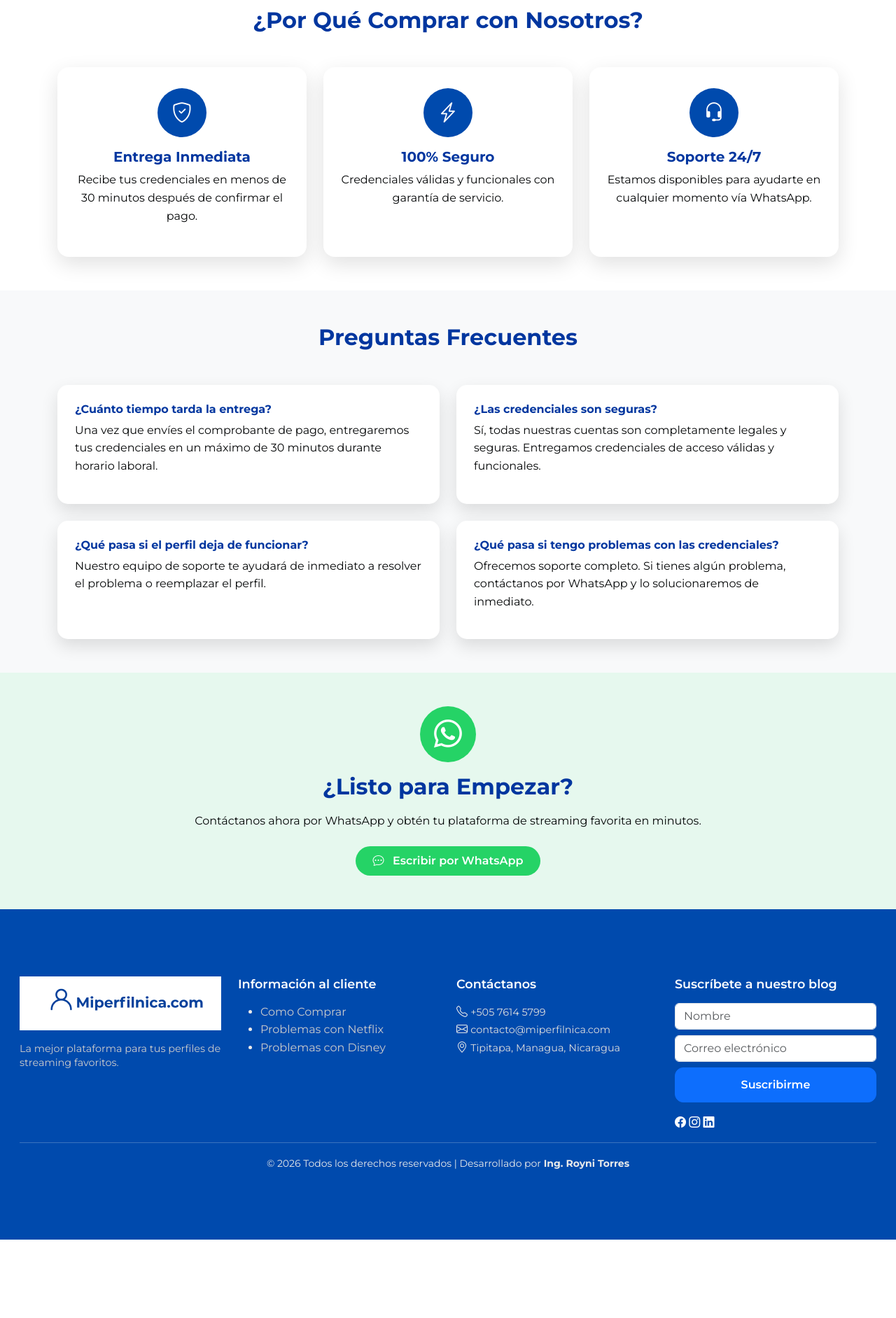
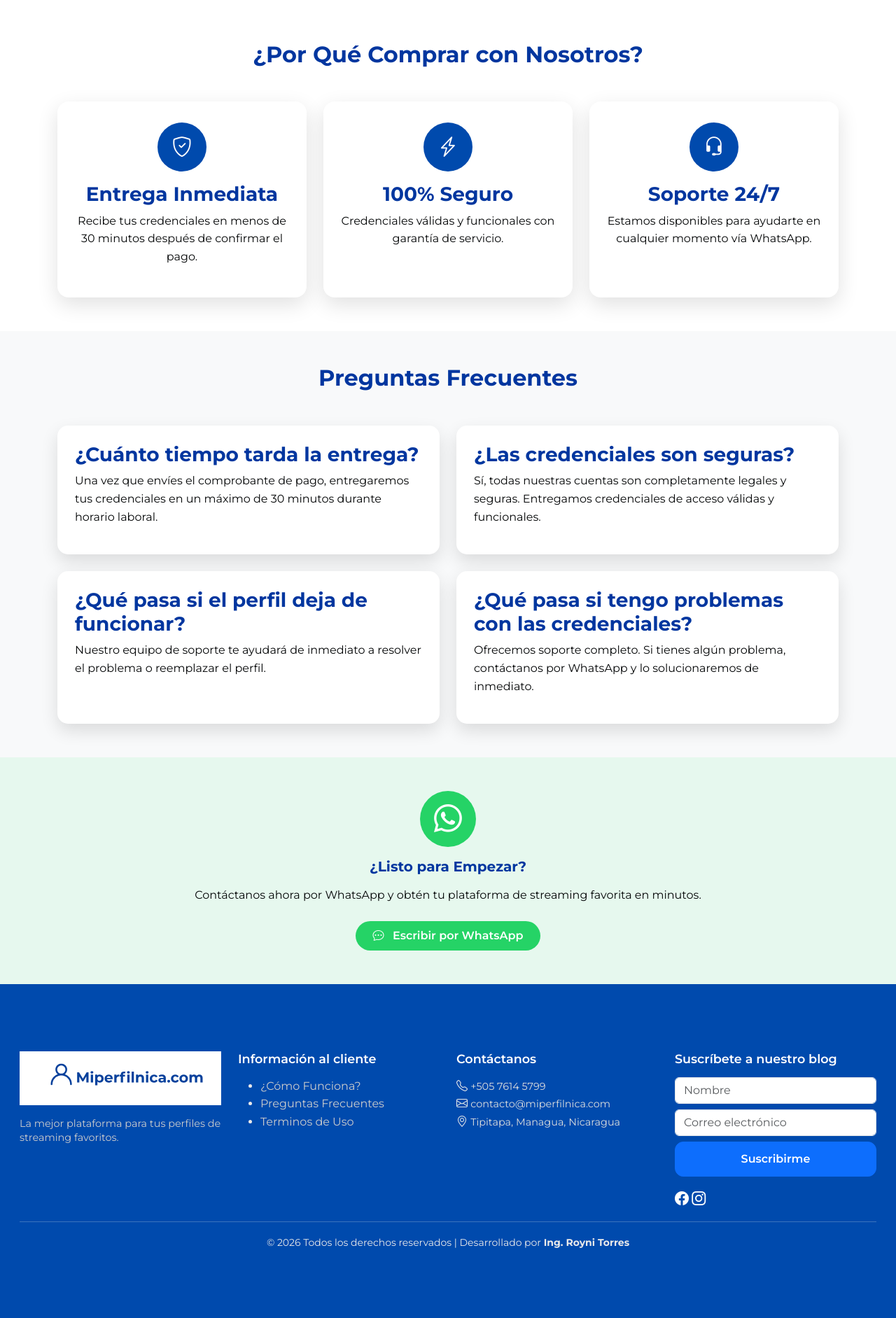
Before and after one commit to roynitorres/Miperfilnica, a Flask app: page /comofunciona in a window 1280 px wide. Shown: the part 1600-3483 px from the top of the page at 70% size. Before the commit the page ends 3371 px from the top, so only its background shows below. Run offline with Flask 3, Linux system fonts and the light colour scheme.

Commit message:
vamos revisando las paginas para SEO, actulamenete hasta como funciona.hmtl

```diff
--- a/app.py
+++ b/app.py
@@ -2,6 +2,7 @@ from flask import Flask, render_template, abort
 from data import platforms, combosDuos, combosTrios
 
 app = Flask(__name__)
+app.url_map.strict_slashes = False
 
 @app.route("/")
 def inicio():
--- a/static/css/style.css
+++ b/static/css/style.css
@@ -463,6 +463,7 @@
     );
 }
 
+
 /* Overlay oscuro sutil */
 .hero::after {
     content: "";
--- a/templates/comofunciona.html
+++ b/templates/comofunciona.html
@@ -1,10 +1,10 @@
 {% extends "layout.html" %}
-{% block title %} Como funciona {%endblock%}
+{% block title %} Cómo Funciona | Compra Perfiles de Streaming en Nicaragua | Mi Perfil Nica {%endblock%}
 {% block content %}
 <!-- ¿Cómo Funciona? -->
-<section class="how-it-works-header text-center text-white py-5">
+<section id="como-funciona" class="how-it-works-header text-center text-white py-5">
     <div class="container">
-        <h2 class="fw-bold mb-3 text-white">¿Cómo Funciona?</h2>
+        <h1 class="fw-bold mb-3 text-white">¿Cómo Funciona?</h1>
         <p class="lead mb-0">
             Obtener tu plataforma de streaming favorita es muy fácil y rápido.
             Solo sigue estos simples pasos y empieza a disfrutar de tu contenido en minutos.
@@ -21,16 +21,16 @@
             <div class="col-md-6 text-center mb-4 mb-md-0">
                 <div class="step-image-wrapper">
                     <span class="step-number">1</span>
-                    <img src="{{ url_for('static', filename='imagenes/Whatsapp.svg') }}" alt="Paso 1"
+                    <img src="{{ url_for('static', filename='imagenes/Whatsapp.svg') }}" alt="Contáctanos por WhatsAppy con gusto de atendemos en Mi perfil Nica"
                         class="img-fluid rounded-circle step-image">
                 </div>
             </div>
             <div class="col-md-6">
                 <div class="step-card">
-                    <h5 class="fw-bold">
-                        <i class="bi bi-whatsapp me-2 text-primary"></i>Escríbenos por WhatsApp
+                    <h3 class="fw-bold">
+                        <i class="bi bi-whatsapp me-2 fs-4"></i>Escríbenos por WhatsApp
 
-                    </h5>
+                    </h3>
                     <p class="mb-0">
                         Contacta con nosotros a través de WhatsApp y cuéntanos qué plataforma de streaming te interesa.
                     </p>
@@ -43,15 +43,15 @@
             <div class="col-md-6 text-center mb-4 mb-md-0">
                 <div class="step-image-wrapper">
                     <span class="step-number">2</span>
-                    <img src="{{ url_for('static', filename='imagenes/validar.svg') }}" alt="Paso 2"
+                    <img src="{{ url_for('static', filename='imagenes/validar.svg') }}" alt="En Mi Perfil Nica validamos la disponibilidad de tu plataforma de streaming favorita"
                         class="img-fluid rounded-circle step-image">
                 </div>
             </div>
             <div class="col-md-6">
                 <div class="step-card">
-                    <h5 class="fw-bold">
-                        <i class="bi bi-search me-2 text-primary"></i>Validamos disponibilidad
-                    </h5>
+                    <h3 class="fw-bold">
+                        <i class="bi bi-search me-2 fs-4"></i>Validamos disponibilidad
+                    </h3>
                     <p class="mb-0">
                         Nuestro equipo verificará inmediatamente la disponibilidad de la plataforma que solicitaste.
                     </p>
@@ -64,15 +64,15 @@
             <div class="col-md-6 text-center mb-4 mb-md-0">
                 <div class="step-image-wrapper">
                     <span class="step-number">3</span>
-                    <img src="{{ url_for('static', filename='imagenes/Ncuenta.svg') }}" alt="Paso 3"
+                    <img src="{{ url_for('static', filename='imagenes/Ncuenta.svg') }}" alt="Recibe datos bancarios para realizar tu pago en Mi Perfil Nica"
                         class="img-fluid rounded-circle step-image">
                 </div>
             </div>
             <div class="col-md-6">
                 <div class="step-card">
-                    <h5 class="fw-bold mb-3">
-                        <i class="bi bi-bank me-2 text-primary"></i> Recibe Datos Bancarios
-                    </h5>
+                    <h3 class="fw-bold mb-3">
+                        <i class="bi bi-bank me-2 fs-4"></i> Recibe Datos Bancarios
+                    </h3>
 
                     <p>
                         Te compartimos los números de cuenta bancaria para que realices
@@ -82,9 +82,9 @@
                     <hr>
 
                     <div class="payment-methods">
-                        <h6 class="fw-semibold mb-3 text-muted">
+                        <h4 class="fw-semibold mb-3 text-muted">
                             Métodos de pago disponibles
-                        </h6>
+                        </h4>
 
                         <div class="row g-2">
                             <div class="col-6">
@@ -119,16 +119,16 @@
             <div class="col-md-6 text-center mb-4 mb-md-0">
                 <div class="step-image-wrapper">
                     <span class="step-number">4</span>
-                    <img src="{{ url_for('static', filename='imagenes/Credenciales.svg') }}" alt="Paso 4"
+                    <img src="{{ url_for('static', filename='imagenes/Credenciales.svg') }}" alt="Realza tu pago y envía el comprobante a Mi Perfil Nica"
                         class="img-fluid rounded-circle step-image">
                 </div>
             </div>
             <div class="col-md-6">
                 <div class="step-card">
-                    <h5 class="fw-bold">
-                        <i class="bi bi-camera me-2 text-primary"></i>Envía Comprobante
+                    <h3 class="fw-bold">
+                        <i class="bi bi-camera me-2 fs-4"></i>Envía Comprobante
 
-                    </h5>
+                    </h3>
                     <p class="mb-0">
                         Realiza la transferencia o depósito y envíanos la foto del comprobante por WhatsApp.
                     </p>
@@ -141,15 +141,15 @@
             <div class="col-md-6 text-center mb-4 mb-md-0">
                 <div class="step-image-wrapper">
                     <span class="step-number">5</span>
-                    <img src="{{ url_for('static', filename='imagenes/Voucher.svg') }}" alt="Paso 5"
+                    <img src="{{ url_for('static', filename='imagenes/Voucher.svg') }}" alt="Disfruta tu plataforma de streaming con las credenciales que te entrega Mi Perfil Nica"
                         class="img-fluid rounded-circle step-image">
                 </div>
             </div>
             <div class="col-md-6">
                 <div class="step-card">
-                    <h5 class="fw-bold mb-3">
-                        <i class="bi bi-key me-2 text-primary"></i> Recibe tus Credenciales
-                    </h5>
+                    <h3 class="fw-bold mb-3">
+                        <i class="bi bi-key me-2 fs-3"></i> Recibe tus Credenciales
+                    </h3>
 
                     <p>
                         Una vez confirmado el pago, te entregamos las credenciales de acceso: correo electrónico, contraseña y PIN.
@@ -181,7 +181,7 @@
                     <div class="why-icon">
                         <i class="bi bi-shield-check"></i>
                     </div>
-                    <h5 class="fw-bold mt-3">Entrega Inmediata</h5>
+                    <h3 class="fw-bold mt-3">Entrega Inmediata</h3>
                     <p>
                         Recibe tus credenciales en menos de 30 minutos después de confirmar el pago.
                     </p>
@@ -194,7 +194,7 @@
                     <div class="why-icon">
                         <i class="bi bi-lightning-charge"></i>
                     </div>
-                    <h5 class="fw-bold mt-3">100% Seguro</h5>
+                    <h3 class="fw-bold mt-3">100% Seguro</h3>
                     <p>
                         Credenciales válidas y funcionales con garantía de servicio.
                     </p>
@@ -207,7 +207,7 @@
                     <div class="why-icon">
                         <i class="bi bi-headset"></i>
                     </div>
-                    <h5 class="fw-bold mt-3">Soporte 24/7</h5>
+                    <h3 class="fw-bold mt-3">Soporte 24/7</h3>
                     <p>
                        Estamos disponibles para ayudarte en cualquier momento vía WhatsApp.
                     </p>
@@ -218,13 +218,13 @@
 </section>
 <section class="faq-section py-5 bg-light">
     <div class="container">
-        <h2 class="fw-bold text-center mb-5">Preguntas Frecuentes</h2>
+        <h2 id="section_faq" class="fw-bold text-center mb-5">Preguntas Frecuentes</h2>
 
         <div class="row g-4">
             <!-- Pregunta 1 -->
             <div class="col-md-6">
                 <div class="faq-card">
-                    <h6 class="fw-bold">¿Cuánto tiempo tarda la entrega?</h6>
+                    <h3 class="fw-bold">¿Cuánto tiempo tarda la entrega?</h3>
                     <p>
                         Una vez que envíes el comprobante de pago, entregaremos tus credenciales en un máximo de 30 minutos durante horario laboral.
                     </p>
@@ -234,7 +234,7 @@
             <!-- Pregunta 2 -->
             <div class="col-md-6">
                 <div class="faq-card">
-                    <h6 class="fw-bold">¿Las credenciales son seguras?</h6>
+                    <h3 class="fw-bold">¿Las credenciales son seguras?</h3>
                     <p>
                         Sí, todas nuestras cuentas son completamente legales y seguras. Entregamos credenciales de acceso válidas y funcionales.
                     </p>
@@ -244,7 +244,7 @@
             <!-- Pregunta 3 -->
             <div class="col-md-6">
                 <div class="faq-card">
-                    <h6 class="fw-bold">¿Qué pasa si el perfil deja de funcionar?</h6>
+                    <h3 class="fw-bold">¿Qué pasa si el perfil deja de funcionar?</h3>
                     <p>
                         Nuestro equipo de soporte te ayudará de inmediato a resolver
                         el problema o reemplazar el perfil.
@@ -255,7 +255,7 @@
             <!-- Pregunta 4 -->
             <div class="col-md-6">
                 <div class="faq-card">
-                    <h6 class="fw-bold">¿Qué pasa si tengo problemas con las credenciales?</h6>
+                    <h3 class="fw-bold">¿Qué pasa si tengo problemas con las credenciales?</h3>
                     <p>
                         Ofrecemos soporte completo. Si tienes algún problema, contáctanos por WhatsApp y lo solucionaremos de inmediato.
                     </p>
@@ -271,7 +271,7 @@
             <i class="bi bi-whatsapp"></i>
         </div>
 
-        <h2 class="fw-bold mb-3">¿Listo para Empezar?</h2>
+        <h5 class="fw-bold mb-3">¿Listo para Empezar?</h5>
         <p class="mb-4">
             Contáctanos ahora por WhatsApp y obtén tu plataforma
             de streaming favorita en minutos.
--- a/templates/layout.html
+++ b/templates/layout.html
@@ -17,9 +17,11 @@
     <!--Estilos Generales-->
     <link rel="stylesheet" href="{{ url_for('static', filename='css/style.css') }}">
     <link rel="stylesheet" href="{{ url_for('static', filename='css/about.css') }}">
-    <link rel="stylesheet" href="{{ url_for('static', filename='css/funtion.css') }}">
+    <link rel="stylesheet" href="{{ url_for('static', filename='css/how_it_work.css') }}">
     <link rel="stylesheet" href="{{ url_for('static', filename='css/policy.css') }}">
     <title>{%block title%}Mi Perfil Nica | Ventas de Perfiles de Streaming en Nicaragua{%endblock%}</title>
+    <link rel="canonical" href="https://miperfilnica.com{{ request.path }}">
+
     <meta name="description"
         content="Venta de Perfiles de streaming seguros y económicos en Nicaragua. Netflix, Disney y más con soporte confiable.">
     <meta property="og:title" content="Mi Perfil Nica">
@@ -27,7 +29,8 @@
     <meta property="og:type" content="website">
     <meta property="og:url" content="https://miperfilnica.com">
     <meta property="og:image" content="{{ url_for('static', filename='imagenes/og-image.png') }}">
-
+    <meta property="og:site_name" content="Mi Perfil Nica">
+    <meta property="og:locale" content="es_NI">
 </head>
 
 <body>
@@ -83,8 +86,8 @@
 
                 <!-- Logo -->
                 <div class="col-md-3 mb-4 mb-md-0">
-                    <img src="{{ url_for('static', filename='imagenes/Footer1.svg') }}" alt="Logo"
-                        class="footer-logo img-fluid">
+                    <img src="{{ url_for('static', filename='imagenes/Footer1.svg') }}"
+                        alt="Mi Pefil Nica - Las mejores plataformas de streaming" class="footer-logo img-fluid">
                     <p class="footer-info mt-3">
                         La mejor plataforma para tus perfiles de streaming favoritos.
                     </p>
@@ -94,9 +97,9 @@
                 <div class="col-md-3 mb-4 mb-md-0">
                     <h5>Información al cliente</h5>
                     <ul class="footer-list">
-                        <li><a href="/construccion">Como Comprar</a></li>
-                        <li><a href="/construccion">Problemas con Netflix</a></li>
-                        <li><a href="/construccion">Problemas con Disney</a></li>
+                        <li><a href="{{url_for('comofunciona')}}#como-funciona">¿Cómo Funciona?</a></li>
+                        <li><a href="{{url_for('comofunciona')}}#section_faq">Preguntas Frecuentes</a></li>
+                        <li><a href="{{url_for('politicas')}}#Terminos_Generales">Terminos de Uso</a></li>
                     </ul>
                 </div>
 
@@ -127,7 +130,7 @@
                     <h5>Suscríbete a nuestro blog</h5>
 
                     <form class="footer-form">
-                        <input type="text" class="form-control mb-2" placeholder="Nombre" required>
+                        <input type="text" class="form-control mb-2" placeholder="Nombre" name="nombre">
                         <input type="email" class="form-control mb-2" placeholder="Correo electrónico" required>
                         <button type="submit" class="btn btn-primary w-100">
                             Suscribirme
@@ -135,10 +138,10 @@
                     </form>
 
                     <div class="footer-social mt-3">
-                        <a href="#"><i class="bi bi-facebook"></i></a>
-                        <a href="#"><i class="bi bi-instagram"></i></a>
-                        <a href="#"><i class="bi bi-twitter-x"></i></a>
-                        <a href="#"><i class="bi bi-linkedin"></i></a>
+                        <a href="https://www.facebook.com" aria-label="Facebook Mi Perfil Nica"><i
+                                class="bi bi-facebook fs-5"></i></a>
+                        <a href="https://www.instagram.com" aria-label="Instagram Mi Perfil Nica"><i
+                                class="bi bi-instagram fs-5"></i></a>
                     </div>
                 </div>
 
```
Also changed, not shown: templates/inicio.html (+41 -38 lines), templates/politicas.html (+9 -9 lines), templates/quienesomos.html (+5 -5 lines), static/css/how_it_work.css (renamed from static/css/funtion.css), static/imagenes/Combo3.svg (deleted), static/imagenes/PRUEBA.svg (deleted), static/imagenes/aquiimagen.svg (deleted), static/imagenes/comm1.svg (deleted).
